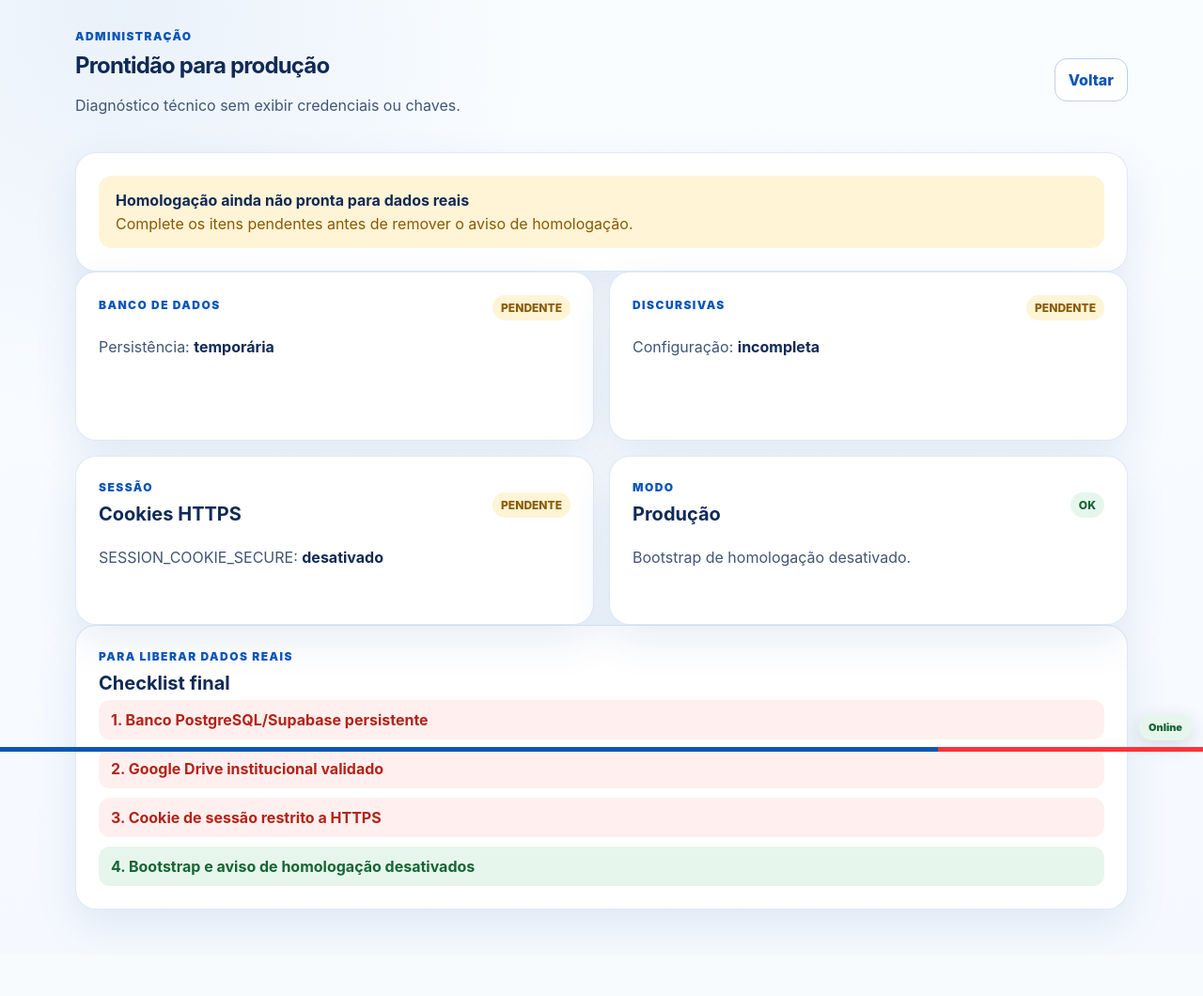
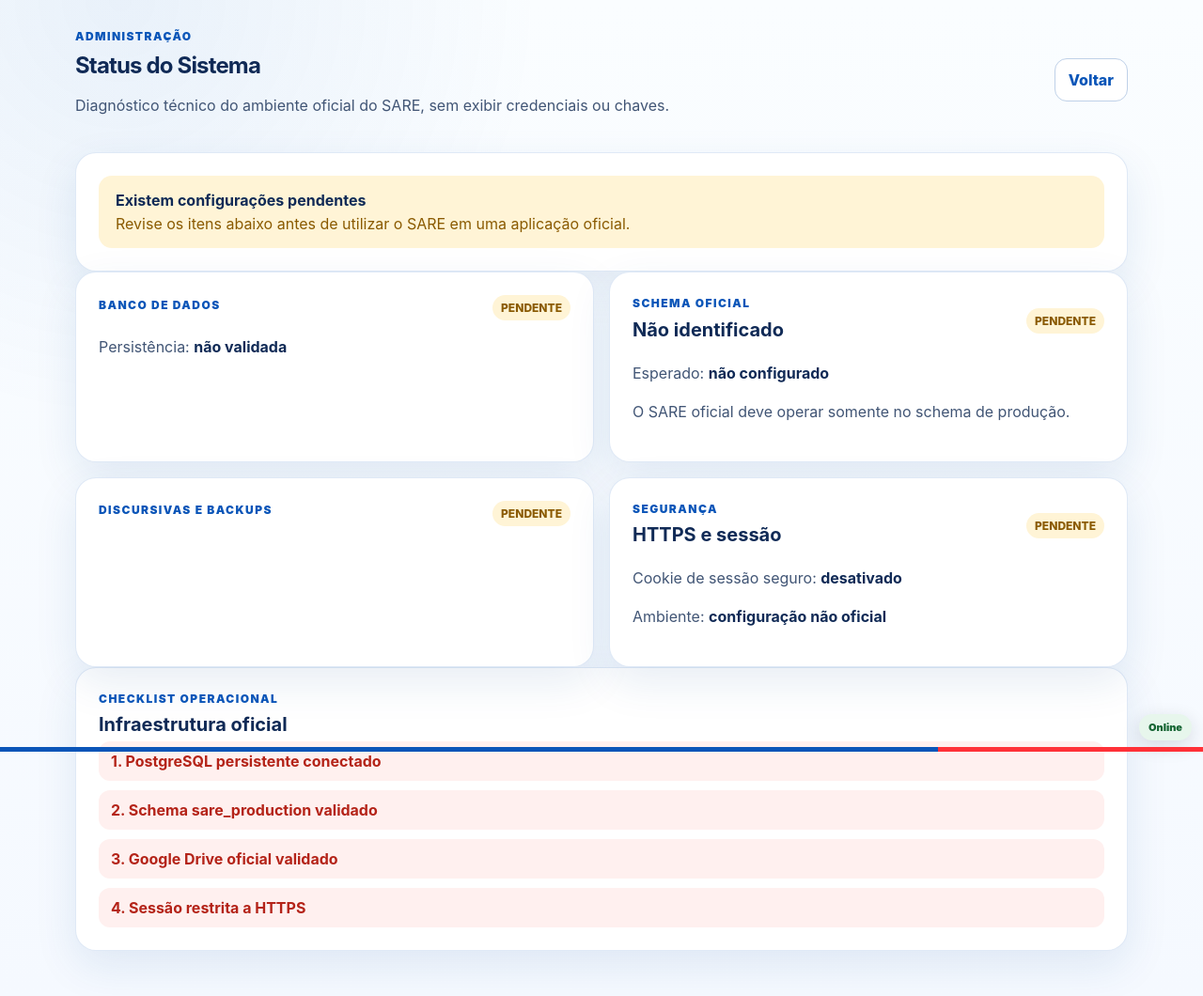
Before and after one commit to Marcosadriano7506/SARE2026, a Python web app: template app/templates/admin/system_status.html in a window 1280 px wide. Shown: the whole page at 94% size. Before the commit the page ends 991 px from the top, so only its background shows below. Run offline with Jinja, Linux system fonts and the light colour scheme; the template is opened without the code that fills it, so the values that code supplies are empty.

Commit message:
production: remove homologation language from system status

```diff
--- a/app/templates/admin/system_status.html
+++ b/app/templates/admin/system_status.html
@@ -1,24 +1,24 @@
 {% extends "base.html" %}
-{% block title %}Prontidão para produção — SARE{% endblock %}
+{% block title %}Status do Sistema — SARE{% endblock %}
 {% block content %}
 <section class="shell">
   <header class="topbar">
     <div>
       <p class="eyebrow">Administração</p>
-      <h1>Prontidão para produção</h1>
-      <p>Diagnóstico técnico sem exibir credenciais ou chaves.</p>
+      <h1>Status do Sistema</h1>
+      <p>Diagnóstico técnico do ambiente oficial do SARE, sem exibir credenciais ou chaves.</p>
     </div>
     <a class="button ghost compact" href="{{ url_for('coordinator.dashboard') }}">Voltar</a>
   </header>
 
   <section class="panel">
     <div class="production-status {{ 'ready' if status.production_ready else 'pending' }}">
-      <strong>{{ '✓ Ambiente pronto para produção' if status.production_ready else 'Homologação ainda não pronta para dados reais' }}</strong>
+      <strong>{{ '✓ Ambiente oficial operacional' if status.production_ready else 'Existem configurações pendentes' }}</strong>
       <span>
         {% if status.production_ready %}
-          Banco persistente, Drive e segurança básica foram validados.
+          Banco oficial, schema de produção, Google Drive e segurança HTTPS foram validados.
         {% else %}
-          Complete os itens pendentes antes de remover o aviso de homologação.
+          Revise os itens abaixo antes de utilizar o SARE em uma aplicação oficial.
         {% endif %}
       </span>
     </div>
@@ -36,16 +36,27 @@
         </span>
       </div>
       <p>{{ status.database_message }}</p>
-      <p>
-        Persistência:
-        <strong>{{ 'persistente' if status.database_persistent else 'temporária' }}</strong>
-      </p>
+      <p>Persistência: <strong>{{ 'persistente' if status.database_persistent else 'não validada' }}</strong></p>
     </section>
 
     <section class="panel system-check">
       <div class="panel-heading">
         <div>
-          <p class="eyebrow">Discursivas</p>
+          <p class="eyebrow">Schema oficial</p>
+          <h2>{{ status.database_schema or 'Não identificado' }}</h2>
+        </div>
+        <span class="badge {{ 'ok' if status.schema_ok else 'warning' }}">
+          {{ 'OK' if status.schema_ok else 'PENDENTE' }}
+        </span>
+      </div>
+      <p>Esperado: <strong>{{ status.expected_schema or 'não configurado' }}</strong></p>
+      <p>O SARE oficial deve operar somente no schema de produção.</p>
+    </section>
+
+    <section class="panel system-check">
+      <div class="panel-heading">
+        <div>
+          <p class="eyebrow">Discursivas e backups</p>
           <h2>{{ status.storage_provider }}</h2>
         </div>
         <span class="badge {{ 'ok' if status.storage_ok and status.storage_provider == 'GOOGLE_DRIVE' else 'warning' }}">
@@ -53,12 +64,9 @@
         </span>
       </div>
       <p>{{ status.storage_message }}</p>
-      <p>
-        Configuração:
-        <strong>{{ 'presente' if status.storage_configured else 'incompleta' }}</strong>
-      </p>
       {% if status.storage_provider == 'GOOGLE_DRIVE' and status.storage_configured %}
-        <form method="post" action="{{ url_for('system_admin.test_drive_write') }}">
+        <form method="post" action="{{ url_for('system_admin.test_drive_write') }}"
+              data-submit-lock data-loading-text="Testando...">
           <input type="hidden" name="csrf_token" value="{{ csrf_token() }}">
           <button class="button secondary compact" type="submit">Testar gravação no Drive</button>
         </form>
@@ -68,85 +76,26 @@
     <section class="panel system-check">
       <div class="panel-heading">
         <div>
-          <p class="eyebrow">Sessão</p>
-          <h2>Cookies HTTPS</h2>
+          <p class="eyebrow">Segurança</p>
+          <h2>HTTPS e sessão</h2>
         </div>
         <span class="badge {{ 'ok' if status.session_cookie_secure else 'warning' }}">
           {{ 'OK' if status.session_cookie_secure else 'PENDENTE' }}
         </span>
       </div>
-      <p>SESSION_COOKIE_SECURE: <strong>{{ 'ativado' if status.session_cookie_secure else 'desativado' }}</strong></p>
-    </section>
-
-    <section class="panel system-check">
-      <div class="panel-heading">
-        <div>
-          <p class="eyebrow">Modo</p>
-          <h2>{{ 'Homologação' if status.homologation else 'Produção' }}</h2>
-        </div>
-        <span class="badge {{ 'warning' if status.homologation else 'ok' }}">
-          {{ 'TESTE' if status.homologation else 'OK' }}
-        </span>
-      </div>
-      <p>{{ 'Dados ainda podem ser descartados entre deploys.' if status.homologation else 'Bootstrap de homologação desativado.' }}</p>
+      <p>Cookie de sessão seguro: <strong>{{ 'ativado' if status.session_cookie_secure else 'desativado' }}</strong></p>
+      <p>Ambiente: <strong>{{ 'Produção' if status.production_environment else 'configuração não oficial' }}</strong></p>
     </section>
   </div>
 
-  {% if status.homologation %}
   <section class="panel">
-    <p class="eyebrow">Teste de carga</p>
-    <h2>Fixture sintético</h2>
-    <p>
-      Cria usuários, escolas, turmas e estudantes fictícios exclusivamente para medir
-      concorrência no ambiente de homologação.
-    </p>
-
-    <div class="detail-grid">
-      <div><span>Aplicadores sintéticos</span><strong>{{ load_stats.users }}</strong></div>
-      <div><span>Turmas sintéticas</span><strong>{{ load_stats.classes }}</strong></div>
-      <div><span>Estudantes sintéticos</span><strong>{{ load_stats.students }}</strong></div>
-    </div>
-
-    <div class="load-fixture-actions">
-      <form method="post" action="{{ url_for('system_admin.create_load_data') }}">
-        <input type="hidden" name="csrf_token" value="{{ csrf_token() }}">
-
-        <label for="load-users">Aplicadores</label>
-        <select id="load-users" name="users">
-          <option value="20">20</option>
-          <option value="50">50</option>
-          <option value="100">100</option>
-        </select>
-
-        <label for="load-students">Estudantes por turma</label>
-        <input id="load-students" name="students_per_class" type="number" value="30" min="1" max="60">
-
-        <label for="load-confirm">Digite CRIAR para confirmar</label>
-        <input id="load-confirm" name="confirm" type="text" autocomplete="off">
-
-        <button class="button secondary" type="submit">Criar fixture de carga</button>
-      </form>
-
-      {% if load_stats.users or load_stats.classes %}
-      <form method="post" action="{{ url_for('system_admin.remove_load_data') }}">
-        <input type="hidden" name="csrf_token" value="{{ csrf_token() }}">
-        <label for="remove-load-confirm">Digite REMOVER para limpar os dados sintéticos</label>
-        <input id="remove-load-confirm" name="confirm" type="text" autocomplete="off">
-        <button class="button danger-soft" type="submit">Remover fixture de carga</button>
-      </form>
-      {% endif %}
-    </div>
-  </section>
-  {% endif %}
-
-  <section class="panel">
-    <p class="eyebrow">Para liberar dados reais</p>
-    <h2>Checklist final</h2>
+    <p class="eyebrow">Checklist operacional</p>
+    <h2>Infraestrutura oficial</h2>
     <div class="production-checklist">
-      <div class="{{ 'done' if status.database_persistent else '' }}">1. Banco PostgreSQL/Supabase persistente</div>
-      <div class="{{ 'done' if status.storage_provider == 'GOOGLE_DRIVE' and status.storage_ok else '' }}">2. Google Drive institucional validado</div>
-      <div class="{{ 'done' if status.session_cookie_secure else '' }}">3. Cookie de sessão restrito a HTTPS</div>
-      <div class="{{ 'done' if not status.homologation else '' }}">4. Bootstrap e aviso de homologação desativados</div>
+      <div class="{{ 'done' if status.database_ok and status.database_persistent else '' }}">1. PostgreSQL persistente conectado</div>
+      <div class="{{ 'done' if status.schema_ok else '' }}">2. Schema sare_production validado</div>
+      <div class="{{ 'done' if status.storage_provider == 'GOOGLE_DRIVE' and status.storage_ok else '' }}">3. Google Drive oficial validado</div>
+      <div class="{{ 'done' if status.session_cookie_secure else '' }}">4. Sessão restrita a HTTPS</div>
     </div>
   </section>
 </section>
```
